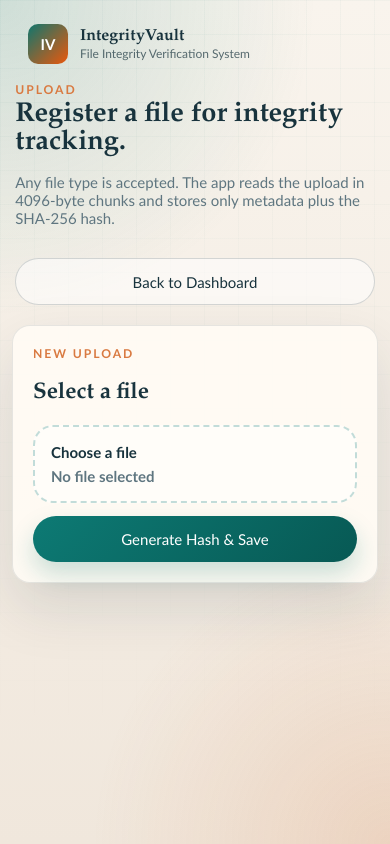
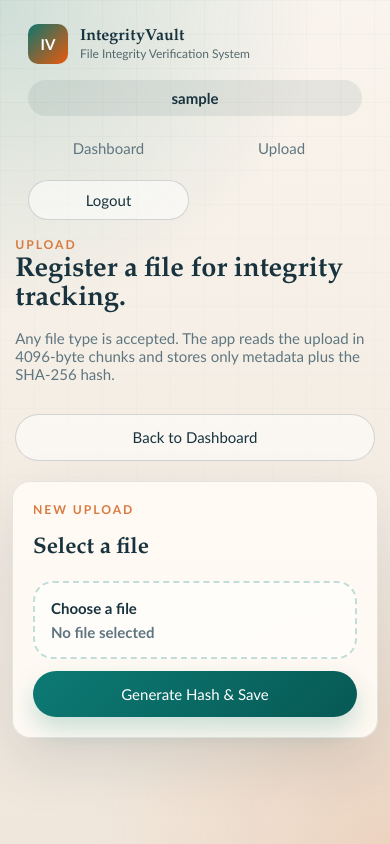
Before and after one commit to sangeethsanthosh-git/file-integrity, a Flask app: page /upload in a window 390 px wide. Run offline with Flask 3, Linux system fonts and the light colour scheme; the visitor is signed in with stand-in values (Sample User, id 1); data comes from the database, SQL or seed files in the repository.

Commit message:
Add logout navigation and screenshots

```diff
--- a/static/css/styles.css
+++ b/static/css/styles.css
@@ -88,6 +88,11 @@ code {
 }
 
 .app-header {
+    display: flex;
+    align-items: center;
+    justify-content: space-between;
+    flex-wrap: wrap;
+    gap: 1rem;
     padding: 16px 20px;
     background: transparent;
 }
@@ -120,6 +125,20 @@ code {
     margin: 0;
     font-size: 12px;
     opacity: 0.7;
+}
+
+.app-nav {
+    display: flex;
+    align-items: center;
+    justify-content: flex-end;
+    flex-wrap: wrap;
+    gap: 0.75rem;
+}
+
+.app-nav .nav-link,
+.app-nav .ghost-button {
+    min-height: 40px;
+    padding: 0.6rem 0.95rem;
 }
 
 .topbar {
@@ -796,7 +815,28 @@ h3 {
 
 @media (max-width: 768px) {
     .app-header {
+        align-items: stretch;
         padding: 12px 16px;
+    }
+
+    .app-title {
+        width: 100%;
+    }
+
+    .app-nav {
+        display: grid;
+        grid-template-columns: repeat(2, minmax(0, 1fr));
+        width: 100%;
+    }
+
+    .app-nav .user-badge {
+        grid-column: 1 / -1;
+        width: 100%;
+    }
+
+    .app-nav .nav-link,
+    .app-nav .ghost-button {
+        width: 100%;
     }
 
     .app-title h1 {
--- a/templates/base.html
+++ b/templates/base.html
@@ -18,6 +18,14 @@
                     <p>File Integrity Verification System</p>
                 </div>
             </div>
+            {% if g.user %}
+                <nav class="app-nav" aria-label="Primary navigation">
+                    <span class="user-badge">{{ g.user.username }}</span>
+                    <a class="nav-link" href="{{ url_for('dashboard') }}">Dashboard</a>
+                    <a class="nav-link" href="{{ url_for('upload_file') }}">Upload</a>
+                    <a class="ghost-button" href="{{ url_for('logout') }}">Logout</a>
+                </nav>
+            {% endif %}
         </header>
 
         <main class="main-content">
```
Also changed, not shown: images/01_login_screen.png (added), images/02_register_screen.png (added), images/03_dashboard_screen.png (added), images/04_upload_screen.png (added), images/05_verify_screen.png (added), images/06_verification_result_screen.png (added), images/07_history_screen.png (added), images/08_logout_screen.png (added), images/dashboard_full_screenshot.png (added).
